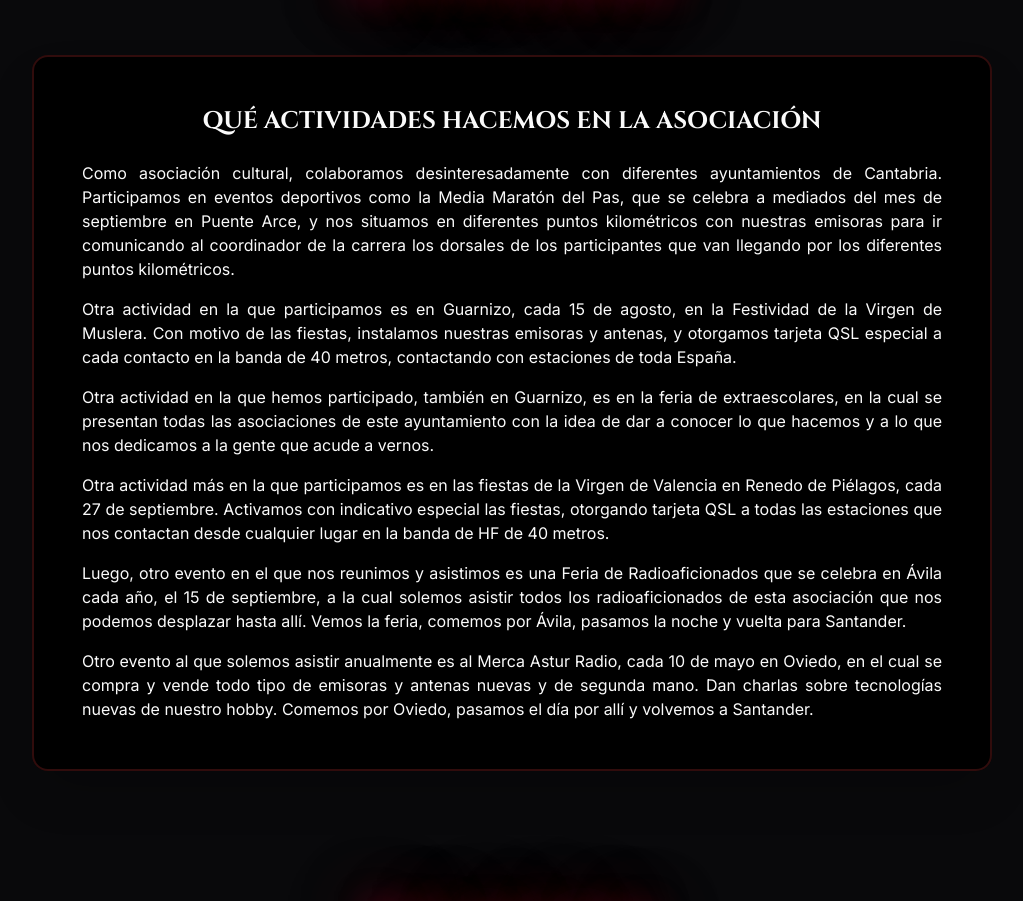
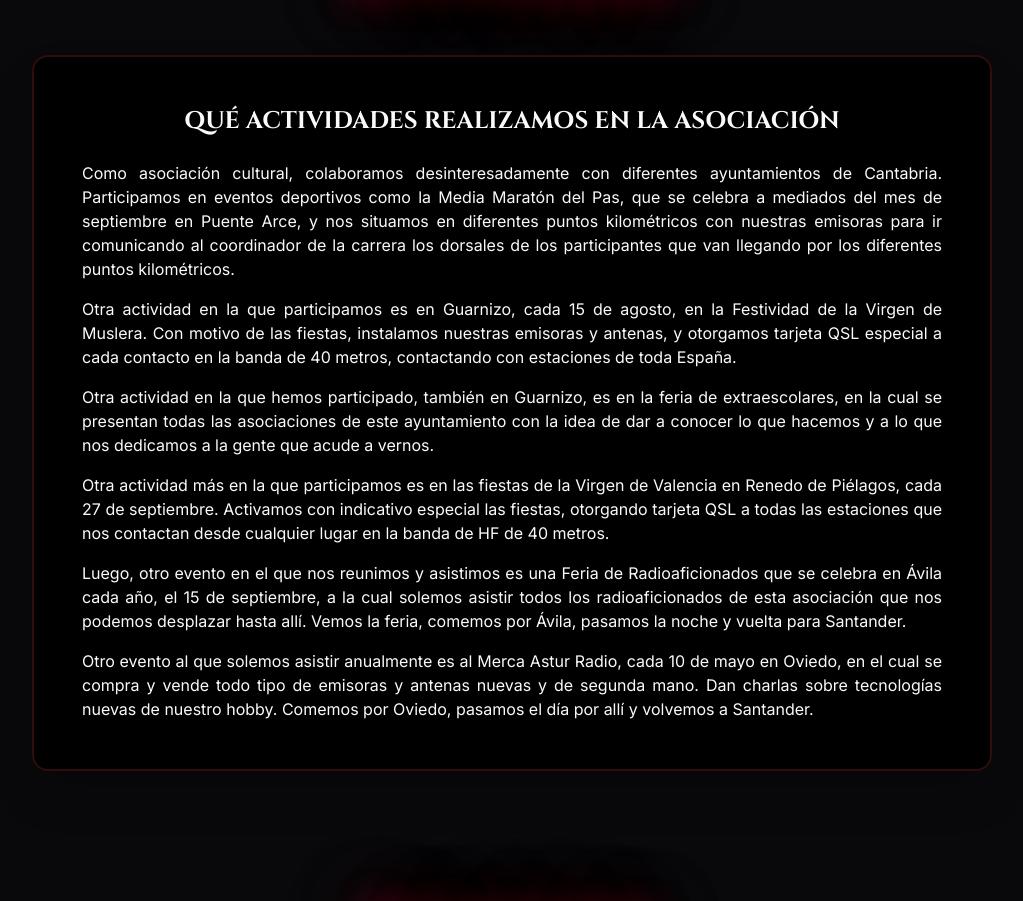
Before and after one commit to GospaMiguel/miguelradioweb1, a React (Vite) app: page / in a window 1280 px wide. Shown: the part 3196-4097 px from the top of the page, without its empty margins (128-1151 px from the left). Built offline with nearby package versions, Linux system fonts and the light colour scheme; the HTML template or start-up script is replaced by a standard one.

Commit message:
Actualizar texto de encabezado
Co-authored-by: GospaMiguel <248068434+GospaMiguel@users.noreply.github.com>

```diff
--- a/src/pages/Index.tsx
+++ b/src/pages/Index.tsx
@@ -130,7 +130,7 @@ const Index = () => {
 
       <Section id="actividades" title="Actividades">
         <div className="space-y-4 md:space-y-6">
-          <h3 className="font-display text-lg md:text-2xl font-bold text-foreground text-center">QUÉ ACTIVIDADES HACEMOS EN LA ASOCIACIÓN</h3>
+          <h3 className="font-display text-lg md:text-2xl font-bold text-foreground text-center">QUÉ ACTIVIDADES REALIZAMOS EN LA ASOCIACIÓN</h3>
           <div className="space-y-3 md:space-y-4 text-foreground leading-relaxed text-sm md:text-base text-justify">
             <p>
               Como asociación cultural, colaboramos desinteresadamente con diferentes ayuntamientos de Cantabria. Participamos en eventos deportivos como la Media Maratón del Pas, que se celebra a mediados del mes de septiembre en Puente Arce, y nos situamos en diferentes puntos kilométricos con nuestras emisoras para ir comunicando al coordinador de la carrera los dorsales de los participantes que van llegando por los diferentes puntos kilométricos.
```
